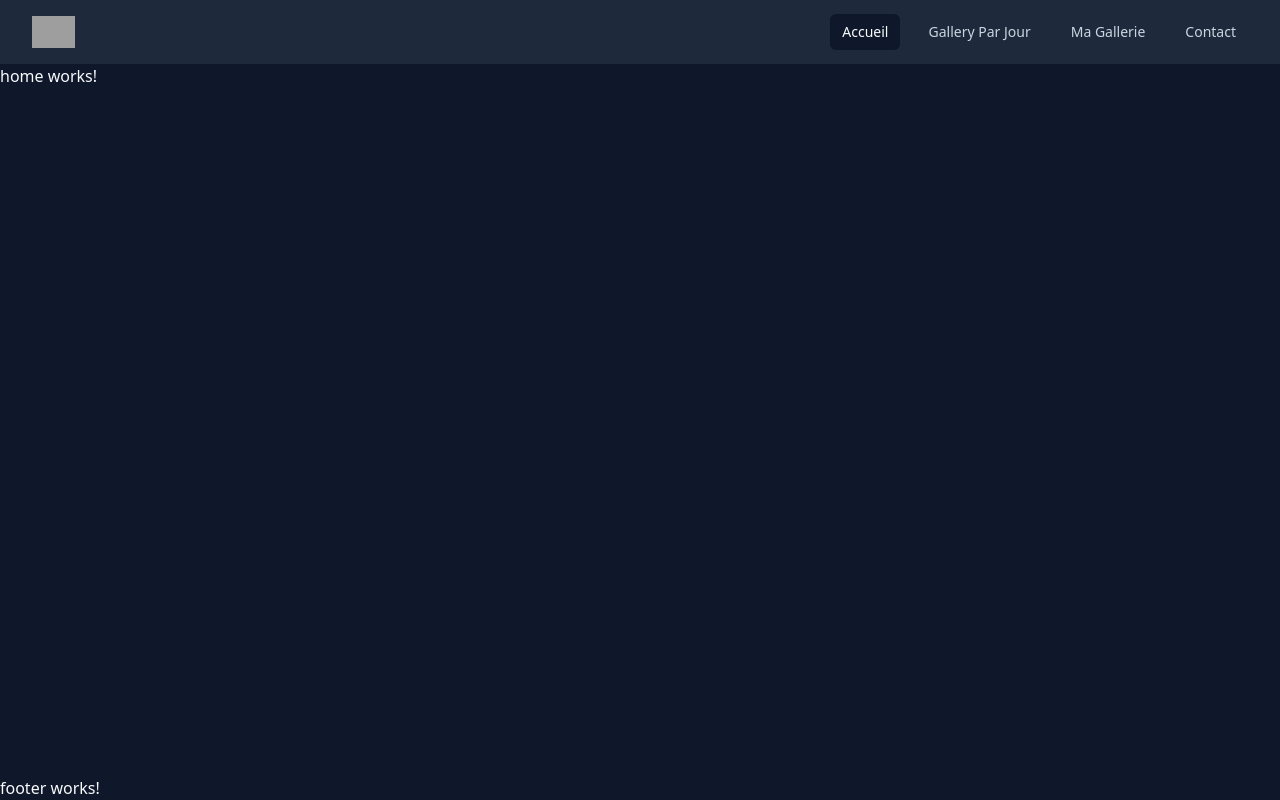
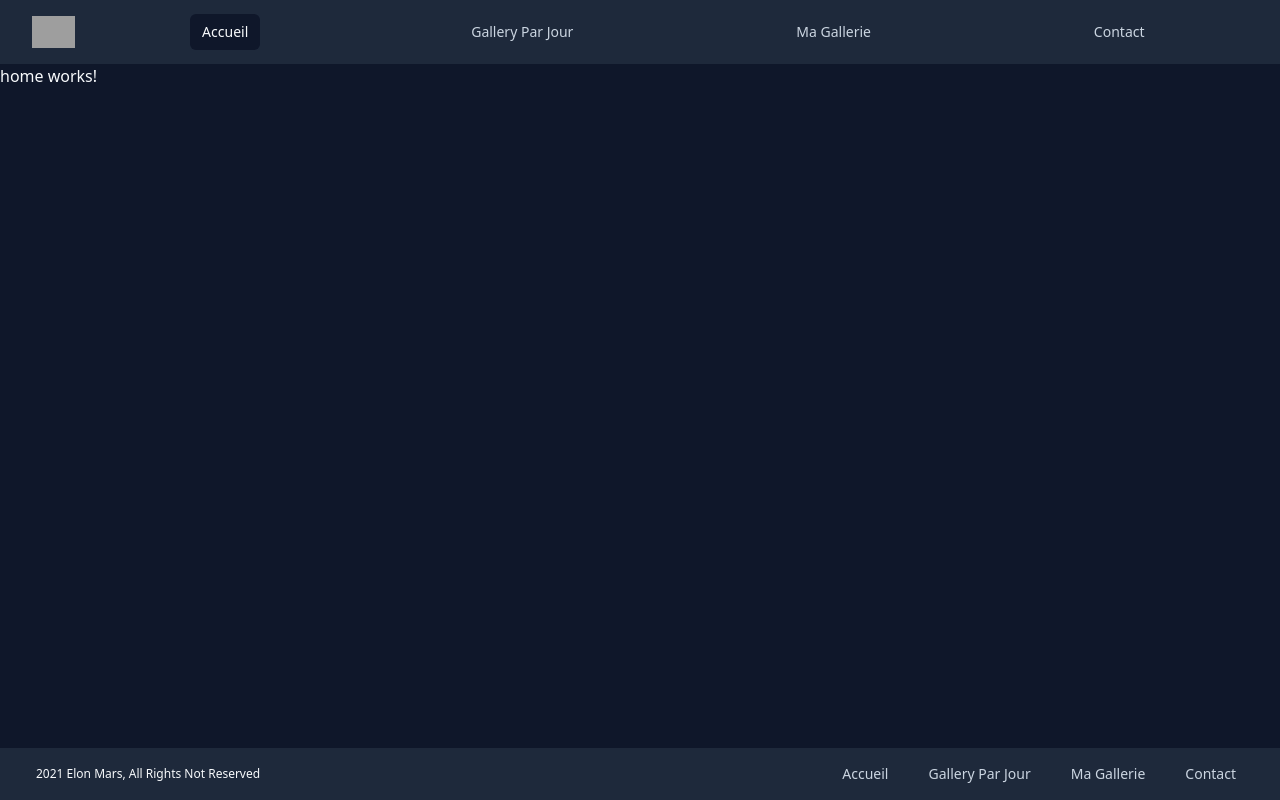
Before and after one commit to ZN93/project-mars, an Angular app: page /home in a window 1280 px wide. Built offline with nearby package versions, Linux system fonts and the light colour scheme; grey boxes are pictures that could not be loaded.

Commit message:
footer ok

```diff
--- a/src/app/components/layout/footer/footer.component.html
+++ b/src/app/components/layout/footer/footer.component.html
@@ -1 +1,15 @@
-<p>footer works!</p>
+<nav class="footer-container">
+  <div
+    class="text-xs p-1"
+    [innerText]="copyRightsDeclaration | titlecase"
+  ></div>
+  <div class="footer-links-container">
+    <a
+      *ngFor="let link of links"
+      class="footer-link"
+      [routerLink]="link.path"
+      routerLinkActive="active-link"
+      [innerText]="link.linkText | titlecase"
+    ></a>
+  </div>
+</nav>
--- a/src/app/components/layout/footer/footer.component.scss
+++ b/src/app/components/layout/footer/footer.component.scss
@@ -0,0 +1,20 @@
+.footer {
+  &-container {
+    @apply flex flex-col-reverse md:flex-row;
+    @apply justify-between items-center;
+    @apply px-2 py-2 sm:px-6 lg:px-8;
+    @apply bg-slate-800;
+  }
+  &-links-container {
+    @apply flex flex-col sm:flex-row;
+    @apply items-stretch;
+    @apply space-y-1 sm:space-y-0 sm:space-x-4;
+  }
+  &-link {
+    @apply block;
+    @apply px-3 py-2;
+    @apply rounded-md;
+    @apply text-sm font-medium;
+    @apply text-slate-300 hover:bg-slate-700 hover:text-slate-50;
+  }
+}
--- a/src/app/components/layout/footer/footer.component.ts
+++ b/src/app/components/layout/footer/footer.component.ts
@@ -1,8 +1,38 @@
 import { Component } from '@angular/core';
+
+import { AppRoutes } from '@app-routes';
+import { NavbarLink } from '@shared/models/navbar-link.model';
 
 @Component({
   selector: 'app-footer',
   templateUrl: './footer.component.html',
   styleUrls: ['./footer.component.scss'],
 })
-export class FooterComponent {}
+export class FooterComponent {
+  #links: NavbarLink[] = [
+    {
+      path: AppRoutes.home,
+      linkText: 'accueil',
+    },
+    {
+      path: AppRoutes.picturesByDayGallery,
+      linkText: 'gallery par jour',
+    },
+    {
+      path: AppRoutes.userPicturesGallery,
+      linkText: 'ma gallerie',
+    },
+    {
+      path: AppRoutes.contact,
+      linkText: 'contact',
+    },
+  ];
+
+  get links(): NavbarLink[] {
+    return this.#links;
+  }
+
+  get copyRightsDeclaration(): string {
+    return '2021 elon mars, all rights not reserved';
+  }
+}
--- a/src/app/components/layout/header/header.component.html
+++ b/src/app/components/layout/header/header.component.html
@@ -39,8 +39,8 @@
             alt="Workflow"
           />
         </div>
-        <div class="hidden sm:block sm:ml-6">
-          <div class="flex space-x-4">
+        <div class="grow hidden sm:block sm:ml-6">
+          <div class="flex justify-around space-x-4">
             <a
               *ngFor="let link of links"
               class="text-slate-300 hover:bg-slate-700 hover:text-slate-50 px-3 py-2 rounded-md text-sm font-medium"
```
